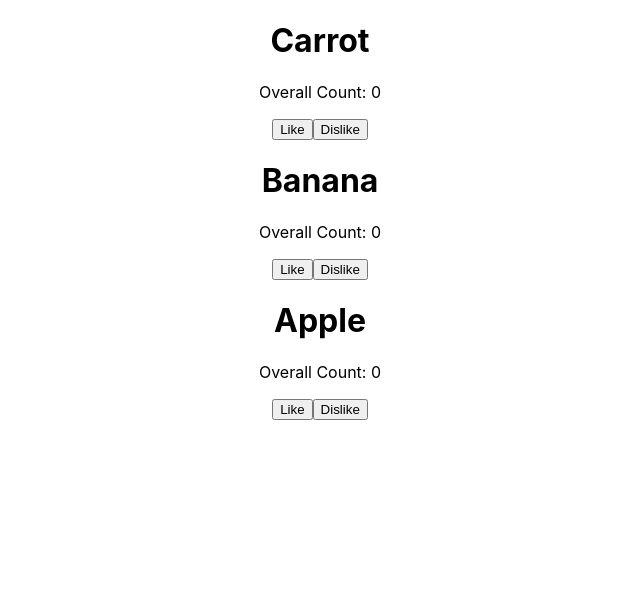
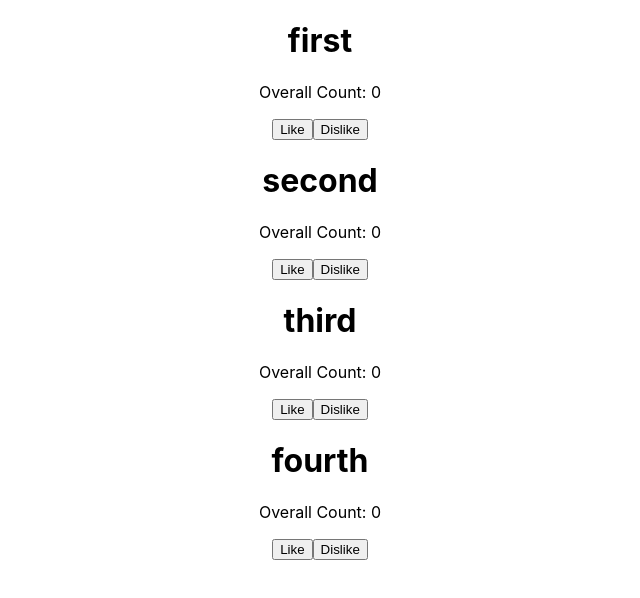
Before and after one commit to greenhy/Web_and_Mobile_Development, a React (Create React App) app in the folder my-app/my-app/: page / in a window 1280 px wide. Shown: the top 598 px of the page, without its empty margins (320-960 px from the left). Built offline with nearby package versions, Linux system fonts and the light colour scheme.

Commit message:
using headline list and map

```diff
--- a/my-app/my-app/src/App.js
+++ b/my-app/my-app/src/App.js
@@ -103,6 +103,12 @@ const AnimalComponet = ({name, number, eats}) =>
 
 
 function App() {
+  const headLines = [
+    'first',
+    'second',
+    'third',
+    'fourth',
+  ];
   // using hook
   // const [count, setCount] = useState(0);
   // const increment = ()=>{
@@ -141,9 +147,11 @@ function App() {
       <button onClick ={increment}>Like</button>
       <button onClick ={decrement}>Dislike</button> */}
       {/* <LikeCounter/> */}
-      <HeadDline title="Carrot"/>
+      {/* <HeadDline title="Carrot"/>
       <HeadDline title="Banana"/>
-      <HeadDline title="Apple"/>
+      <HeadDline title="Apple"/> */}
+
+      {headLines.map((headline)=><HeadDline title={headline}></HeadDline>)}
     </div>
   );
 }
```
